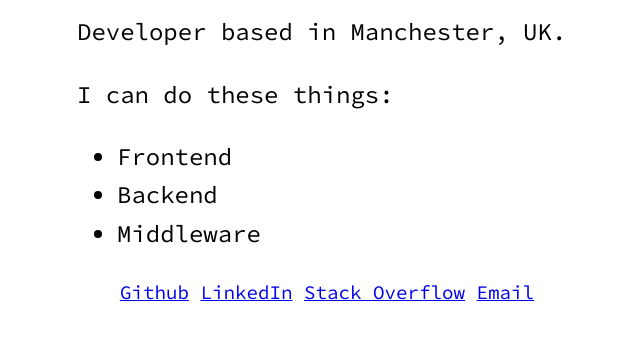
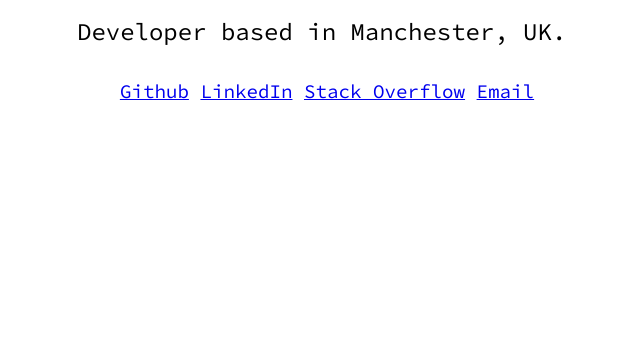
Before and after one commit to JoeEcob/joeecob.uk, a plain HTML site: page src/index.html in a window 1280 px wide. Shown: the part 127-466 px from the top of the page, without its empty margins (313-953 px from the left). Drawn offline with Linux system fonts and the light colour scheme.

Commit message:
Remove bullets

```diff
--- a/src/index.html
+++ b/src/index.html
@@ -16,14 +16,6 @@
 
     <p>Developer based in Manchester, UK.</p>
 
-    <p>I can do these things:</p>
-
-    <ul>
-      <li>Frontend</li>
-      <li>Backend</li>
-      <li>Middleware</li>
-    </ul>
-
     <div class="links">
       <a href="https://github.com/JoeEcob" title="Github">Github</a>
       <a href="https://uk.linkedin.com/in/JoeEcob" title="LinkedIn">LinkedIn</a>
```
